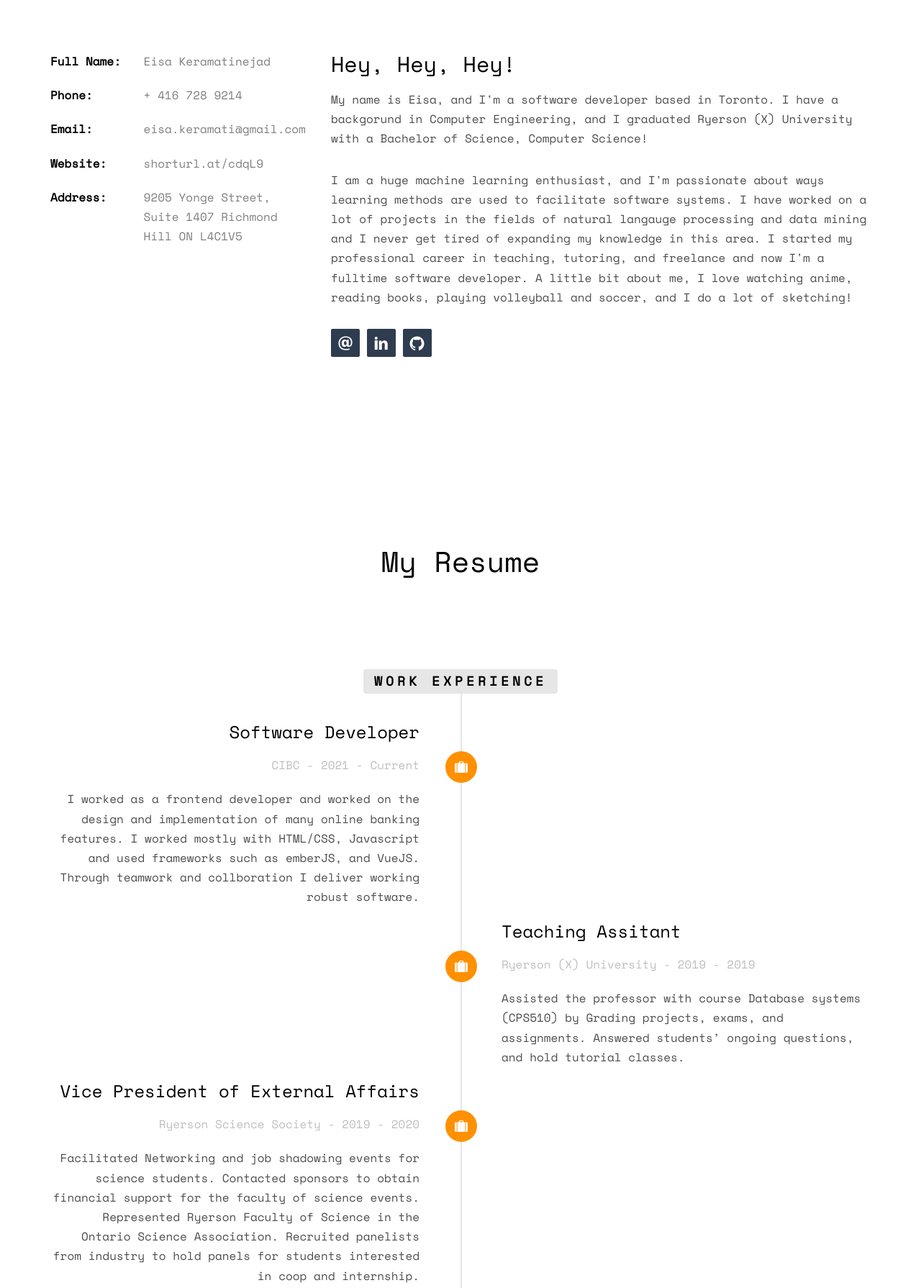
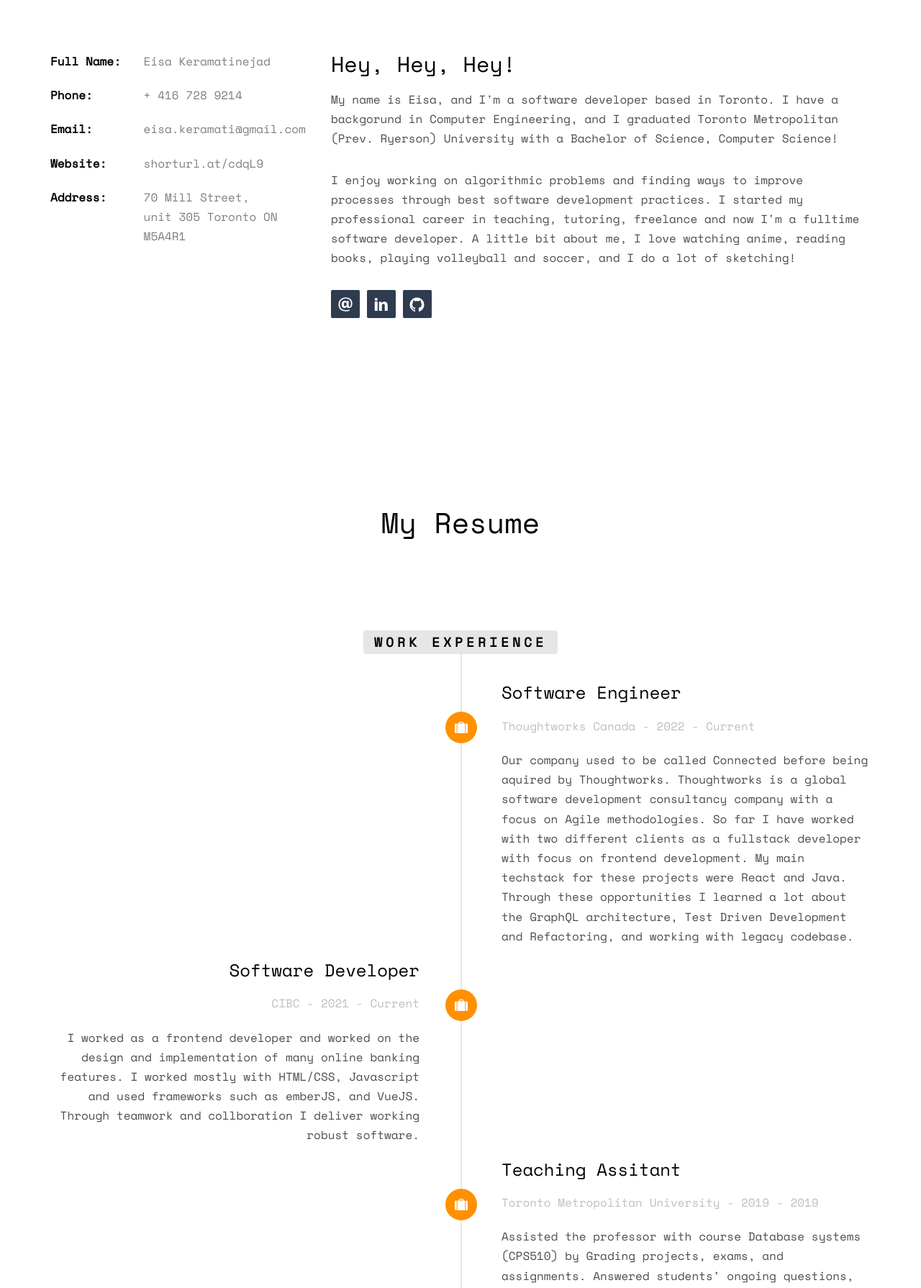
Before and after one commit to eisakeramati/HomePage, a plain HTML site: page index.html in a window 1280 px wide. Shown: the part 1000-2790 px from the top of the page at 72% size. Drawn offline with nearby package versions, Linux system fonts and the light colour scheme; some packages are replaced by stand-ins of ours; no server answers; files whose address does not match are found by name.

Commit message:
Update Aug 2023

```diff
--- a/index.html
+++ b/index.html
@@ -98,13 +98,13 @@
 						<li><span class="first-block">Phone:</span><span class="second-block">+ 416 728 9214</span></li>
 						<li><span class="first-block">Email:</span><span class="second-block">eisa.keramati@gmail.com</span></li>
 						<li><span class="first-block">Website:</span><span class="second-block">shorturl.at/cdqL9</span></li>
-						<li><span class="first-block">Address:</span><span class="second-block">9205 Yonge Street, Suite 1407 Richmond Hill ON L4C1V5</span></li>
+						<li><span class="first-block">Address:</span><span class="second-block">70 Mill Street, unit 305 Toronto ON M5A4R1</span></li>
 					</ul>
 				</div>
 				<div class="col-md-8">
 					<h2>Hey, Hey, Hey!</h2>
-					<p>My name is Eisa, and I'm a software developer based in Toronto. I have a backgorund in Computer Engineering, and I graduated Ryerson (X) University with a Bachelor of Science, Computer Science!</p>
-					<p>I am a huge machine learning enthusiast, and I'm passionate about ways learning methods are used to facilitate software systems. I have worked on a lot of projects in the fields of natural langauge processing and data mining and I never get tired of expanding my knowledge in this area. I started my professional career in teaching, tutoring, and freelance and now I'm a fulltime software developer. A little bit about me, I love watching anime, reading books, playing volleyball and soccer, and I do a lot of sketching!</p>
+					<p>My name is Eisa, and I'm a software developer based in Toronto. I have a backgorund in Computer Engineering, and I graduated Toronto Metropolitan (Prev. Ryerson) University with a Bachelor of Science, Computer Science!</p>
+					<p>I enjoy working on algorithmic problems and finding ways to improve processes through best software development practices. I started my professional career in teaching, tutoring, freelance and now I'm a fulltime software developer. A little bit about me, I love watching anime, reading books, playing volleyball and soccer, and I do a lot of sketching!</p>
 					<p>
 						<ul class="fh5co-social-icons">
 
@@ -131,6 +131,18 @@
 						<li class="timeline-heading text-center animate-box">
 							<div><h3>Work Experience</h3></div>
 						</li>
+						<li class="animate-box timeline-inverted">
+							<div class="timeline-badge"><i class="icon-suitcase"></i></div>
+							<div class="timeline-panel">
+								<div class="timeline-heading">
+									<h3 class="timeline-title">Software Engineer</h3>
+									<span class="company">Thoughtworks Canada - 2022 - Current</span>
+								</div>
+								<div class="timeline-body">
+									<p>Our company used to be called Connected before being aquired by Thoughtworks. Thoughtworks is a global software development consultancy company with a focus on Agile methodologies. So far I have worked with two different clients as a fullstack developer with focus on frontend development. My main techstack for these projects were React and Java. Through these opportunities I learned a lot about the GraphQL architecture, Test Driven Development and Refactoring, and working with legacy codebase.</p>
+								</div>
+							</div>
+						</li>
 						<li class="animate-box timeline-unverted">
 							<div class="timeline-badge"><i class="icon-suitcase"></i></div>
 							<div class="timeline-panel">
@@ -148,7 +160,7 @@
 							<div class="timeline-panel">
 								<div class="timeline-heading">
 									<h3 class="timeline-title">Teaching Assitant</h3>
-									<span class="company">Ryerson (X) University - 2019 - 2019</span>
+									<span class="company">Toronto Metropolitan University - 2019 - 2019</span>
 								</div>
 								<div class="timeline-body">
 									<p>Assisted the professor with course Database systems (CPS510) by Grading projects, exams, and assignments. Answered students’ ongoing questions, and hold tutorial classes.</p>
@@ -160,12 +172,12 @@
 							<div class="timeline-panel">
 								<div class="timeline-heading">
 									<h3 class="timeline-title">Vice President of External Affairs</h3>
-									<span class="company">Ryerson Science Society - 2019 - 2020</span>
+									<span class="company">TMU Science Society - 2019 - 2020</span>
 								</div>
 								<div class="timeline-body">
 									<p>Facilitated Networking and job shadowing events for science students.
 										Contacted sponsors to obtain financial support for the faculty of science events.
-										Represented Ryerson Faculty of Science in the Ontario Science Association.
+										Represented TMU Faculty of Science in the Ontario Science Association.
 										Recruited panelists from industry to hold panels for students interested in coop
 										and internship.</p>
 								</div>
@@ -193,10 +205,10 @@
 							<div class="timeline-panel">
 								<div class="timeline-heading">
 									<h3 class="timeline-title">Bachelor's Degree</h3>
-									<span class="company">Ryerson (X) University - 2019 - 2021</span>
+									<span class="company">Toronto Metropolitan University - 2019 - 2021</span>
 								</div>
 								<div class="timeline-body">
-									<p>Bachlor of computer Science, CGPA: 4.0 main involvements included: Ryerson Faculty of Science, Ryerson Science Society, Ontario Science students' association.</p>
+									<p>Bachlor of computer Science, CGPA: 4.0 main involvements included: Toronto Metropolitan University Faculty of Science, TMU Science Society, Ontario Science students' association.</p>
 								</div>
 							</div>
 						</li>
@@ -250,7 +262,7 @@
 							<div class="feature-copy">
 								<h3>Dennis Mock student leadership award</h3>
 								<p>This award recognizes graduating students for their leadership and outstanding contributions to the life of
-									Ryerson through extracurricular involvement.</p>
+									TMU through extracurricular involvement.</p>
 							</div>
 						</div>
 
```
